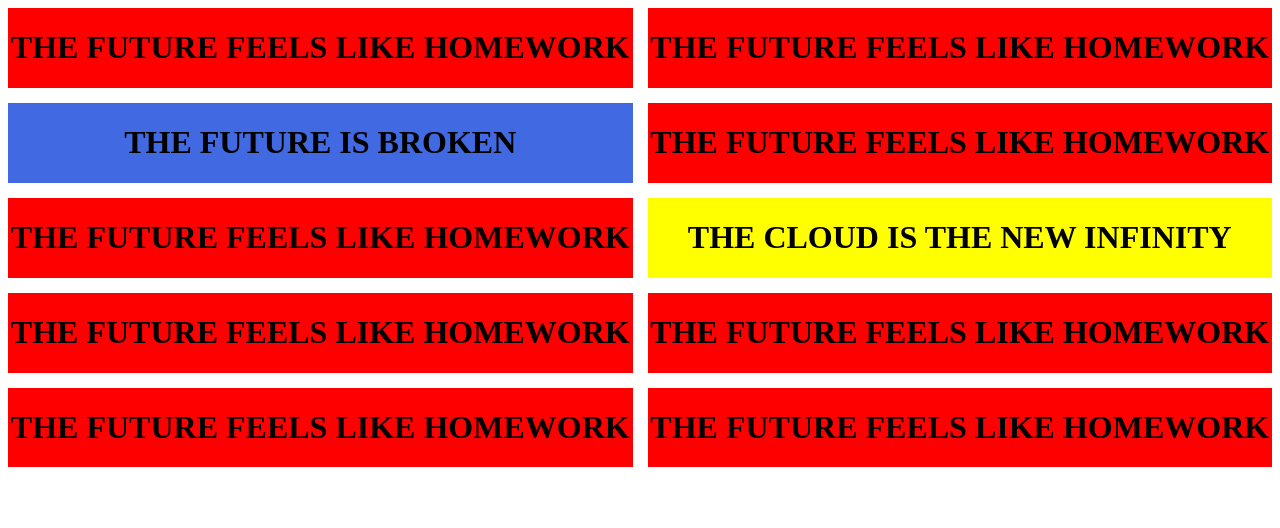
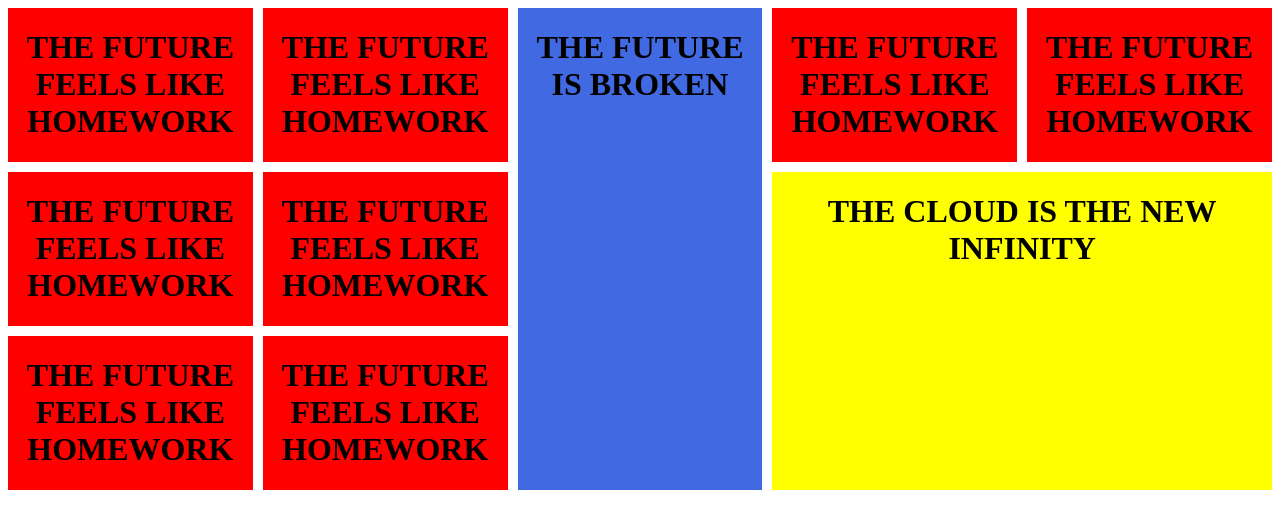
Before and after one commit to Baribal172/2imd-webtech3-portfolio, a plain HTML site: page lab2 - CSS Grid Layout & Flexbox/thefuture/index.html in a window 1280 px wide. Drawn offline with Linux system fonts and the light colour scheme.

Commit message:
style.css second mediaquery added (Lay-out done)

```diff
--- a/lab2 - CSS Grid Layout & Flexbox/thefuture/style.css
+++ b/lab2 - CSS Grid Layout & Flexbox/thefuture/style.css
@@ -22,7 +22,7 @@
     grid-row-gap: 15px;
 }
 
-@media(min-width:500px) {
+@media(min-width:600px) {
     #section {
         display: grid;
         grid-template-columns: repeat(2, 5fr);
@@ -31,3 +31,56 @@
         grid-row-gap: 15px;
     }
 }
+
+@media(min-width: 900px) {
+    #section {
+        display: grid;
+        grid-template-columns: repeat(5, 3fr);
+        grid-template-rows: repeat(3, 0.2fr);
+        grid-column-gap: 10px;
+        grid-row-gap: 10px;
+    }
+
+    .box1 {
+        grid-area: 1 / 1 / 2 / 2;
+    }
+
+    .box2 {
+        grid-area: 2 / 1 / 3 / 2;
+    }
+
+    .box3 {
+        grid-area: 1 / 3 / 4 / 4;
+
+    }
+
+    .box4 {
+        grid-area: 1 / 2 / 2 / 3;
+    }
+
+    .box5 {
+        grid-area: 2 / 2 / 3 / 3;
+    }
+
+    .box6 {
+        grid-area: 2 / 4 / 4 / 6;
+
+    }
+
+    .box7 {
+        grid-area: 3 / 1 / 4 / 2;
+    }
+
+    .box8 {
+        grid-area: 1 / 4 / 2 / 5;
+    }
+
+    .box9 {
+        grid-area: 1 / 5 / 2 / 6;
+    }
+
+    .box10 {
+        grid-area: 3 / 2 / 4 / 3;
+
+    }
+}
```
